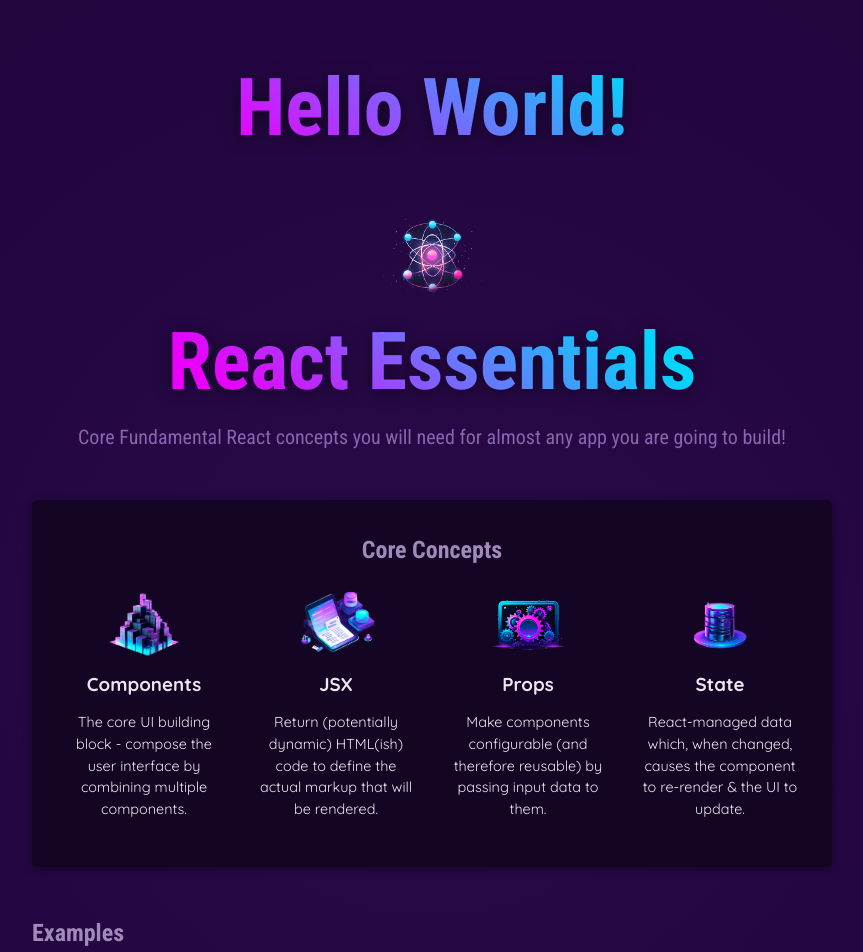
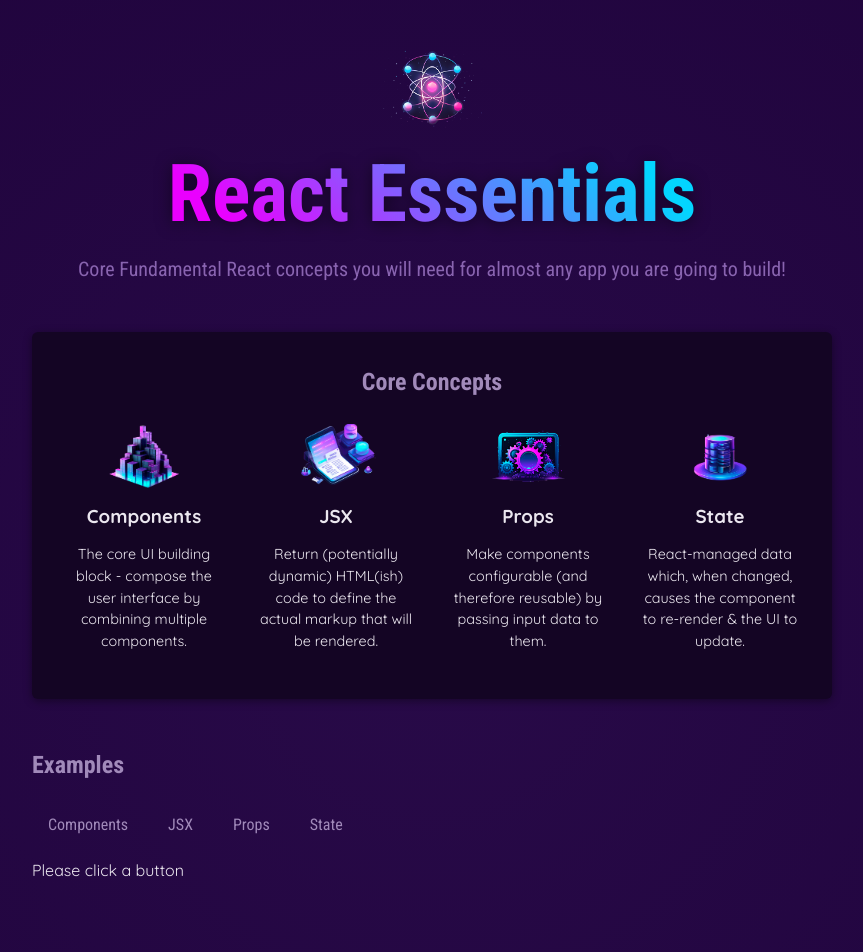
Before and after one commit to Aroundhead/React-Practice, a React (Vite) app: page / in a window 1280 px wide. Shown: the top 952 px of the page, without its empty margins (208-1071 px from the left). Built offline with nearby package versions, Linux system fonts and the light colour scheme.

Commit message:
Estoy al borde de la locura 3

```diff
--- a/src/App.jsx
+++ b/src/App.jsx
@@ -1,3 +1,4 @@
+import {useState} from 'react';
 import React from 'react';
 import CoreConcept from './components/CoreConcept.jsx';
 import { CORE_CONCEPTS } from './data.js';
@@ -8,34 +9,35 @@
 
 
 function App() {
-  function handleSelect(){
-    console.log('Tab selected');
-  }
+const [selectedTopic, setSelectedTopic] = useState('Please click a button');
+
+function handleSelect(selectedButton) {
+  setSelectedTopic(selectedButton);
+  console.log(selectedTopic);
+}
   return (
     <div>
-      <header><h1>Hello World!</h1></header>
-      <Header/>
+      <Header />
       <main>
         <section id="core-concepts">
 
-        <h2>Core Concepts </h2>
-        <ul>
-        <CoreConcept {...CORE_CONCEPTS[0]}/>
+          <h2>Core Concepts </h2>
+          <ul>
+            <CoreConcept {...CORE_CONCEPTS[0]} />
 
-        <CoreConcept {...CORE_CONCEPTS[1]}/>
-        <CoreConcept {...CORE_CONCEPTS[2]}/>
-        <CoreConcept {...CORE_CONCEPTS[3]}/>
-        </ul>
+            <CoreConcept {...CORE_CONCEPTS[1]} />
+            <CoreConcept {...CORE_CONCEPTS[2]} />
+            <CoreConcept {...CORE_CONCEPTS[3]} />
+          </ul>
         </section>
         <section id="examples">
           <h2>Examples</h2>
           <menu>
-          <TabButton onSelect={handleSelect}>Components</TabButton>
-          <TabButton onSelect={handleSelect}>JSX</TabButton>
-          <TabButton onSelect={handleSelect}>Props</TabButton>
-          <TabButton onSelect={handleSelect}>State</TabButton>
-            </menu>
-            Dinamic Content
+            <TabButton onSelect={() => handleSelect('components')}>Components</TabButton>
+            <TabButton onSelect={() => handleSelect('jsx')}>JSX</TabButton>
+            <TabButton onSelect={() => handleSelect('props')}>Props</TabButton>
+            <TabButton onSelect={() => handleSelect('state')}>State</TabButton> </menu>
+          {selectedTopic}
         </section>
       </main>
     </div>
```
